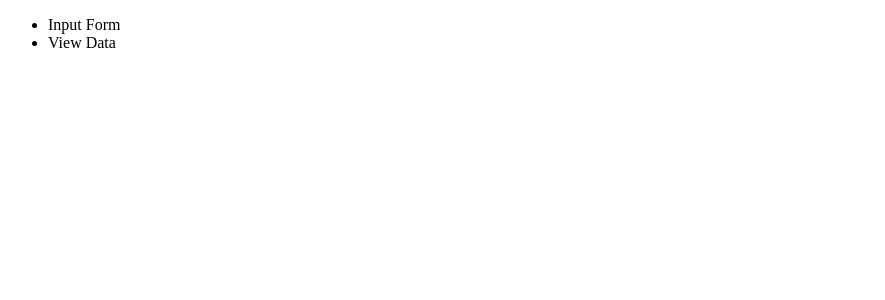
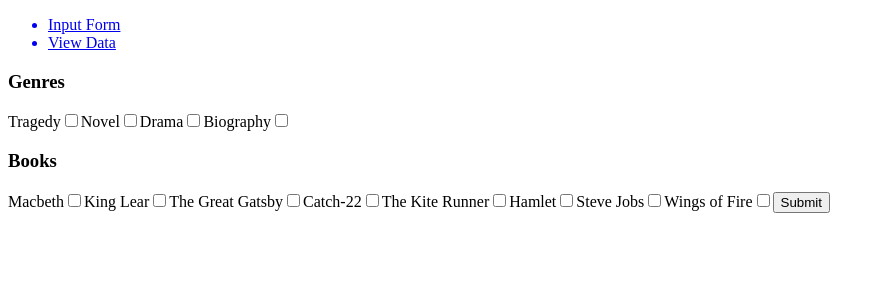
Before and after one commit to Awaish-prog/Book-Matching-Web-App, a React (Create React App) app: page /userInput in a window 1280 px wide. Shown: the top 300 px of the page, without its empty margins (0-885 px from the left). Built offline with nearby package versions, Linux system fonts and the light colour scheme.

Commit message:
Added send user data Api

```diff
--- /dev/null
+++ b/src/ApiCalls/ApiCalls.js
@@ -0,0 +1,13 @@
+const apiUrl = "http://localhost:4000/"
+
+export async function sendUserData(genres, books){
+    const response = await fetch(`${apiUrl}api/saveUserData`, {
+        method: "POST",
+        headers: {
+            'Content-Type': 'application/json'
+        },
+        body: JSON.stringify({
+            genres, books
+        })
+    })
+}
--- a/src/App.js
+++ b/src/App.js
@@ -1,15 +1,14 @@
-import BookMatchingInterface from "./Routes/BookMatchingInterface";
+import React from "react";
 import {BrowserRouter} from "react-router-dom"
-import NavMenu from "./Components/NavMenu";
 import Router from "./Components/Router";
+
 
 function App() {
   return (
    <>
-    <BrowserRouter>
-      <NavMenu />
-      <Router />
-    </BrowserRouter>
+      <BrowserRouter>
+        <Router />
+      </BrowserRouter>
    </>
   );
 }
--- a/src/Components/NavMenu.js
+++ b/src/Components/NavMenu.js
@@ -1,9 +1,13 @@
+
+import { Link } from "react-router-dom";
+
+
 export default function NavMenu(){
     return (
         <header className="nav-bar">
             <ul>
-                <li>Input Form</li>
-                <li>View Data</li>
+                <Link to="/userInput"><li>Input Form</li></Link>
+                <Link to="/bookMatchingInterface"><li>View Data</li></Link>
             </ul>
         </header>
     )
--- a/src/Components/Router.js
+++ b/src/Components/Router.js
@@ -1,5 +1,16 @@
+import { Route, Routes } from "react-router-dom";
+import BookMatchingInterface from "../Routes/BookMatchingInterface";
+import UserInputForm from "../Routes/UserInputForm";
+import UserLogin from "../Routes/UserLogin";
+
 export default function Router(){
     return (
-        <></>
+        <section>
+            <Routes>
+                <Route path="/" element = {<UserLogin />} />
+                <Route path="/userInput" element = {<UserInputForm />} />
+                <Route path="/bookMatchingInterface" element = {<BookMatchingInterface />} />
+            </Routes>
+        </section>
     )
 }
--- a/src/Routes/BookMatchingInterface.js
+++ b/src/Routes/BookMatchingInterface.js
@@ -1,4 +1,5 @@
-import Chart, {ApexCharts} from "react-apexcharts";
+import Chart from "react-apexcharts";
+import NavMenu from "../Components/NavMenu";
 
 export default function BookMatchingInterface(){
 
@@ -8,19 +9,25 @@ export default function BookMatchingInterface(){
             id: "basic-bar",
           },
           xaxis: {
-            categories: [1991, 1992, 1993, 1994, 1995, 1996, 1997, 1998]
+            categories: ["Tragedy", "Novel", "Drama", "Biography", "Macbeth", "King Lear", "The Great Gatsby", "Catch-22", "The Kite Runner", "Hamlet", "Steve Jobs", "Wings of Fire"]
           },
         },
         series: [
           {
             name: "series-1",
-            data: [30, 40, 45, 50, 59, 60, 70, 91],
-            strokeWidth: 4
+            data: [10, 0, 30, 0, 0, 60, 70, 80, 0, 60, 70, 80],
           },
           {
             name: "series-2",
-            data: [30, 40, 45, 50, 49, 60, 70, 91],
-            strokeWidth: 2
+            data: [10, 20, 30, 0, 0, 60, 0, 80, 0, 60, 0, 80],
+          },
+          {
+            name: "series-3",
+            data: [0, 20, 0, 40, 50, 0, 0, 80],
+          },
+          {
+            name: "series-4",
+            data: [10, 20, 0, 0, 50, 0, 70, 0],
           }
         ],
 
@@ -28,11 +35,13 @@ export default function BookMatchingInterface(){
 
     return (
         <>
+            <NavMenu />
             <Chart
                 options={data.options}
                 series={data.series}
                 type="line"
-                width="1000"
+                width="100%"
+                height="500px"
             />
 
         </>
--- a/src/Routes/UserInputForm.js
+++ b/src/Routes/UserInputForm.js
@@ -1,5 +1,59 @@
+import { useState } from "react";
+import NavMenu from "../Components/NavMenu";
+import { sendUserData } from "../ApiCalls/ApiCalls";
+
 export default function UserInputForm(){
+    const [genres, setGenres] = useState([])
+    const [books, setBooks] = useState([])
+    function insertValueInGenres(genre){
+        setGenres((prev) => {
+            prev.includes(genre) ? prev.shift(genre) : prev.push(genre)
+            return prev
+        })
+    }
+    function insertValueInBooks(book){
+        setBooks((prev) => {
+            prev.includes(book) ? prev.shift(book) : prev.push(book)
+            return prev
+        })
+    }
+
+    function sendData(e){
+        e.preventDefault()
+        sendUserData(genres, books)
+    }
     return (
-        <></>
+        <>
+            <NavMenu />
+            <form onSubmit={sendData}>
+                <h3>Genres</h3>
+                    <label htmlFor="tragedy">Tragedy</label>
+                    <input id="tragedy" type="checkbox" onChange={() => insertValueInGenres("Tragedy")} />
+                    <label htmlFor="novel">Novel</label>
+                    <input id="novel" type="checkbox" onChange={() => insertValueInGenres("Novel")} />
+                    <label htmlFor="drama">Drama</label>
+                    <input id="drama" type="checkbox" onChange={() => insertValueInGenres("Drama")} />
+                    <label htmlFor="biography">Biography</label>
+                    <input id="biography" type="checkbox" onChange={() => insertValueInGenres("Biography")} />
+                <h3>Books</h3>
+                    <label htmlFor="Macbeth">Macbeth</label>
+                    <input id="Macbeth" type="checkbox" onChange={() => insertValueInBooks("Macbeth")} />
+                    <label htmlFor="KingLear">King Lear</label>
+                    <input id="KingLear" type="checkbox" onChange={() => insertValueInBooks("King Lear")} />
+                    <label htmlFor="TheGreatGatsby">The Great Gatsby</label>
+                    <input id="TheGreatGatsby" type="checkbox" onChange={() => insertValueInBooks("The Great Gatsby")} />
+                    <label htmlFor="Catch-22">Catch-22</label>
+                    <input id="The Kite Runner" type="checkbox" onChange={() => insertValueInBooks("The Kite Runner")} />
+                    <label htmlFor="The Kite Runner">The Kite Runner</label>
+                    <input id="Catch-22" type="checkbox" onChange={() => insertValueInBooks("Catch-22")} />
+                    <label htmlFor="Hamlet">Hamlet</label>
+                    <input id="Hamlet" type="checkbox" onChange={() => insertValueInBooks("Hamlet")} />
+                    <label htmlFor="SteveJobs">Steve Jobs</label>
+                    <input id="SteveJobs" type="checkbox" onChange={() => insertValueInBooks("Steve Jobs")} />
+                    <label htmlFor="WingsofFire">Wings of Fire</label>
+                    <input id="WingsofFire" type="checkbox" onChange={() => insertValueInBooks("Wings of Fire")} />
+                    <input type="submit" />
+            </form>
+        </>
     )
 }
--- a/src/Routes/UserLogin.js
+++ b/src/Routes/UserLogin.js
@@ -1,5 +1,25 @@
+import { useState } from "react"
+import { useNavigate } from "react-router-dom"
+
+
 export default function UserLogin(){
+    const [userName, setUserName] = useState("")
+    const navigate = useNavigate()
+
+    function changeUserName(e){
+        setUserName(e.target.value)
+    }
+
+    function submitLoginForm(e){
+        e.preventDefault()
+        navigate("/userInput")
+    }
     return (
-        <></>
+        <section className="">
+            <form onSubmit={submitLoginForm}>
+                <input type="text" value={userName} onChange={changeUserName} required />
+                <input type="submit" value="Login" />
+            </form>
+        </section>
     )
 }
```
